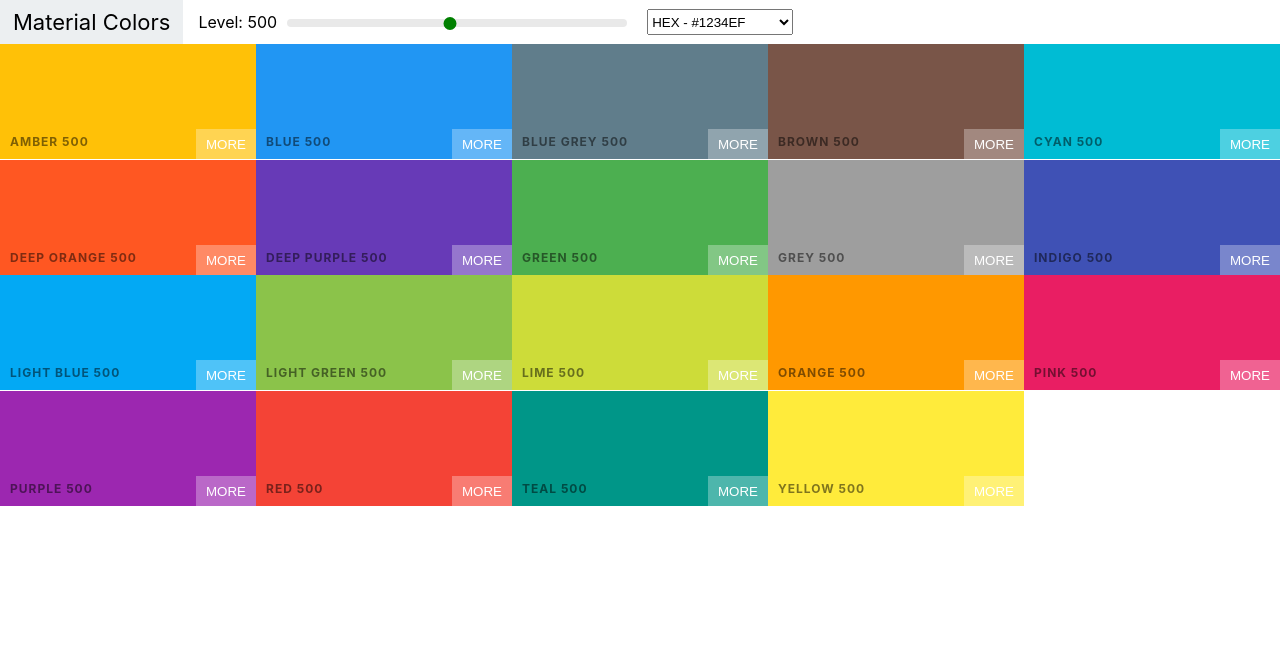
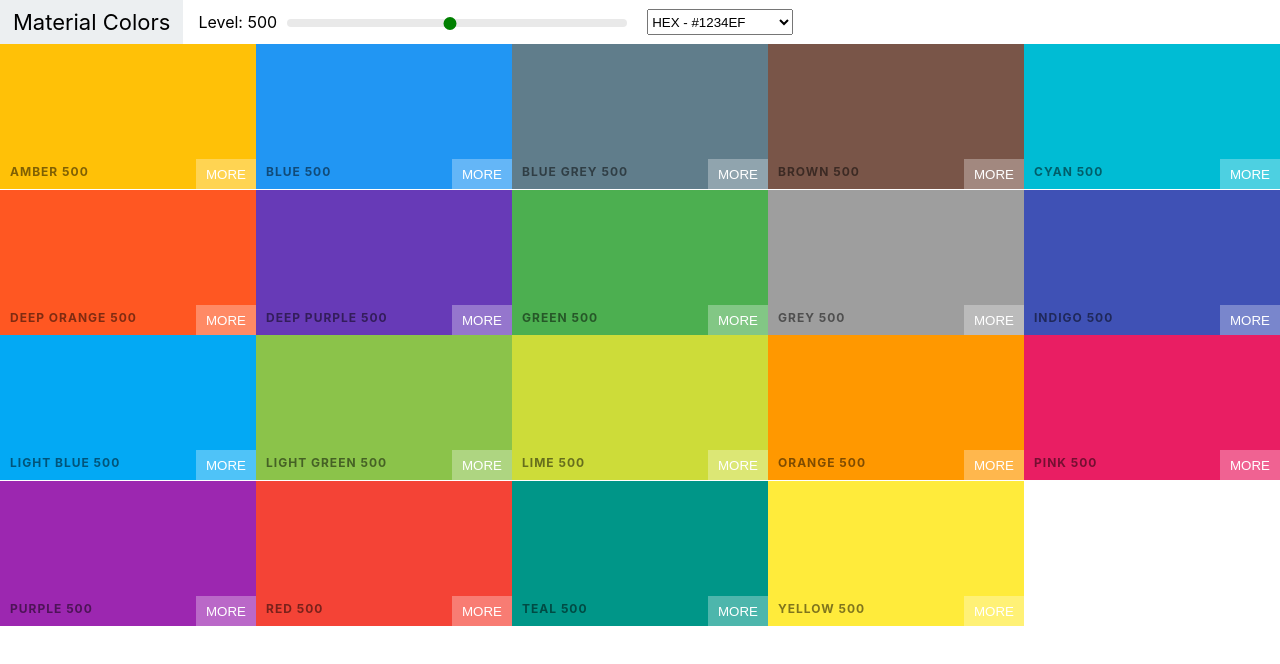
Before and after one commit to elie/materialcolors, a React (Create React App) app: page / in a window 1280 px wide. Shown: the top 664 px of the page. Built offline with nearby package versions, Linux system fonts and the light colour scheme.

Commit message:
height fix

```diff
--- a/src/ColorBox.css
+++ b/src/ColorBox.css
@@ -1,7 +1,7 @@
 .color {
   cursor: pointer;
   margin: 0 auto;
-  height: 115px;
+  height: 145px;
   display: inline-block;
   width: 20%;
   position: relative;
```
